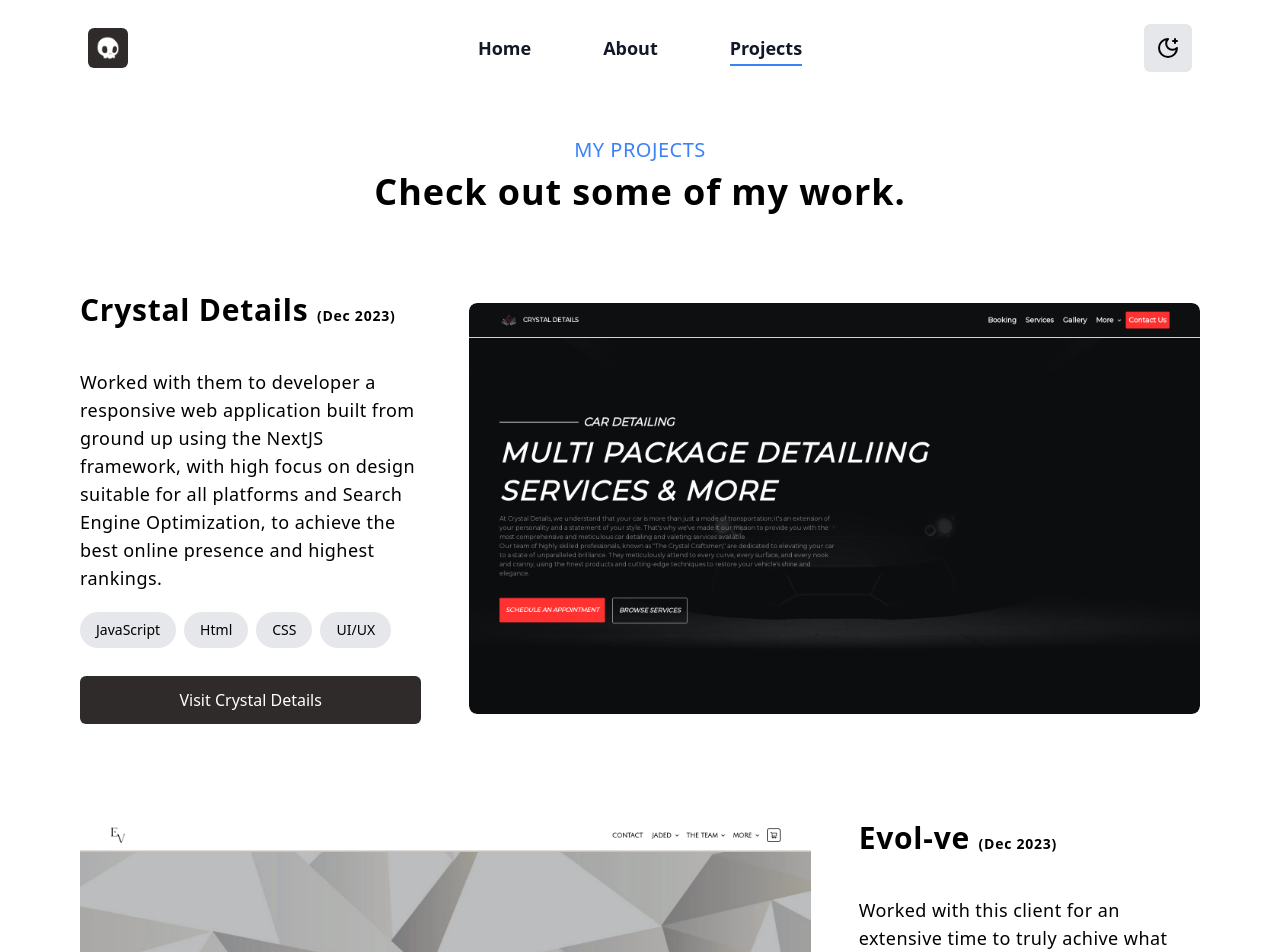
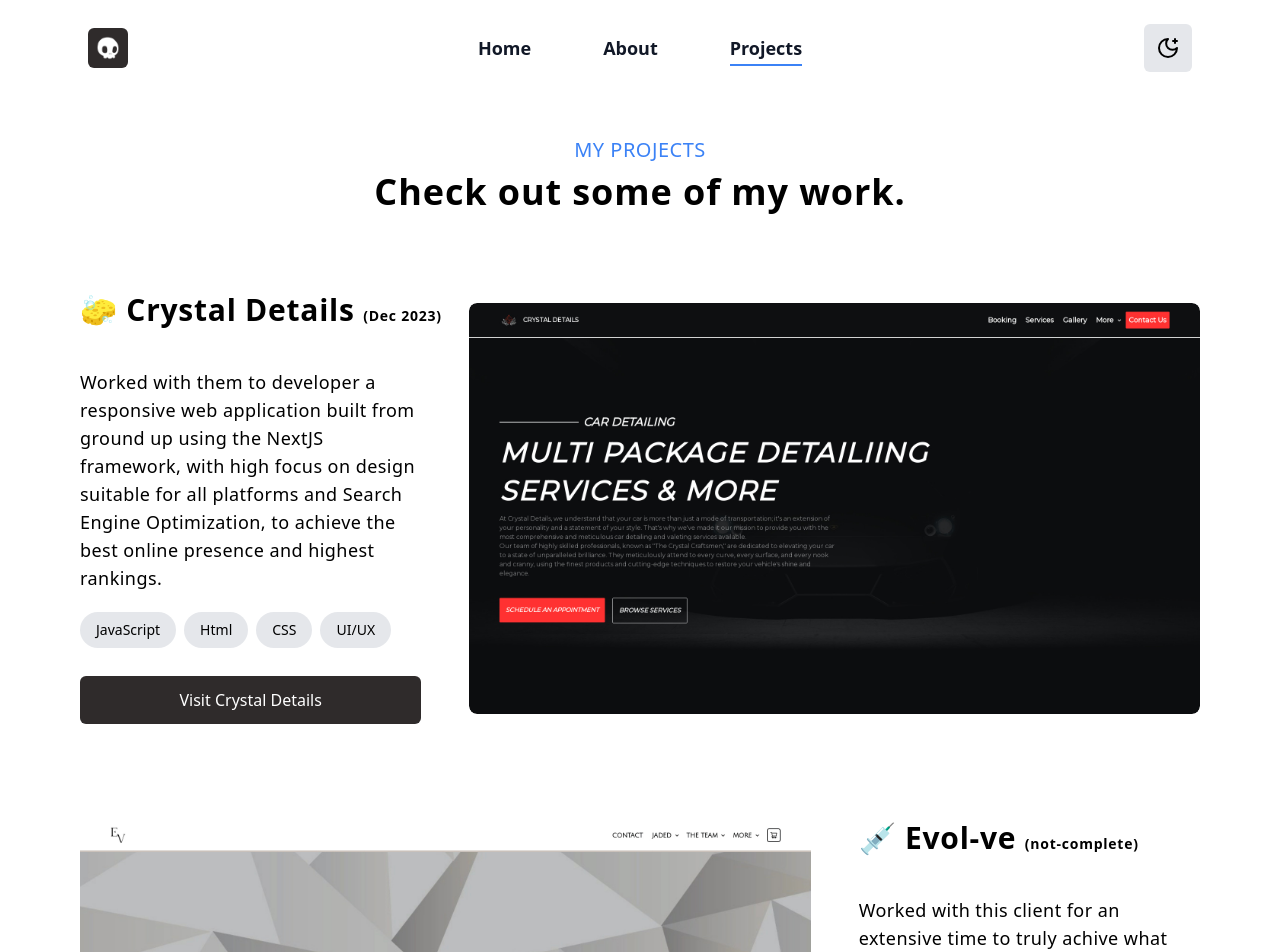
Before and after one commit to awimpenny/myPortfolio, a Next.js app: page /projects in a window 1280 px wide. Shown: the top 952 px of the page. Built offline with nearby package versions, Linux system fonts and the light colour scheme.

Commit message:
style(projects): added emoji

```diff
--- a/app/projects/page.tsx
+++ b/app/projects/page.tsx
@@ -2,6 +2,8 @@
 import Image from 'next/image';
 interface Iprojects {
     title: string;
+    emoji?: string;
+    date?: string;
     desc?: string;
     img?: string;
     tags?: string[];
@@ -13,6 +15,8 @@
     const projects: Iprojects[] = [
         {
             title: 'Crystal Details',
+            emoji: '🧽',
+            date: 'Dec 2023',
             desc: 'Worked with them to developer a responsive web application built from ground up using the NextJS framework, with high focus on design suitable for all platforms and Search Engine Optimization, to achieve the best online presence and highest rankings.',
             tags: ['JavaScript', 'Html', 'CSS', 'UI/UX'],
             link: 'https://www.crystaldetails.co.uk/',
@@ -25,6 +29,8 @@
         },
         {
             title: 'Evol-ve',
+            emoji: '💉',
+            date: 'not-complete',
             desc: 'Worked with this client for an extensive time to truly achive what they were after. Once finished I made sure that the (SEO) was done correctly to achive the best online presence.',
             tags: ['JavaScript', 'Html', 'CSS', 'UI/UX'],
             link: 'https://evol-ve.com/',
@@ -75,8 +81,8 @@
 
     return (
         <div className={`${props.data.flipped && 'lg:order-3'} flex flex-col col-span-1`}>
-            <div className='text-3xl font-bold tracking-wide'>
-                {props.data.title} <span className='text-sm'>(Dec 2023)</span>
+            <div className='text-3xl font-bold tracking-wide md:whitespace-nowrap'>
+                {props.data.emoji} {props.data.title} <span className='text-sm'>({props.data.date})</span>
             </div>
             <div className='text-lg mt-10 tracking-wide'>{props.data.desc}</div>
             <p className='mt-5'>
--- a/components/navBar.tsx
+++ b/components/navBar.tsx
@@ -48,7 +48,7 @@
                     <div className='flex'>
                         <span className='sr-only'>Open menu</span>
                         <div className={`${menuOpen ? 'flex' : 'hidden'} w-[250px]`}>
-                            <div className='flex flex-col gap-4 '>
+                            <div role='list' className='flex flex-col gap-4 '>
                                 <a href='/' className='pl-4 pt-4'>
                                     Home
                                 </a>
```
